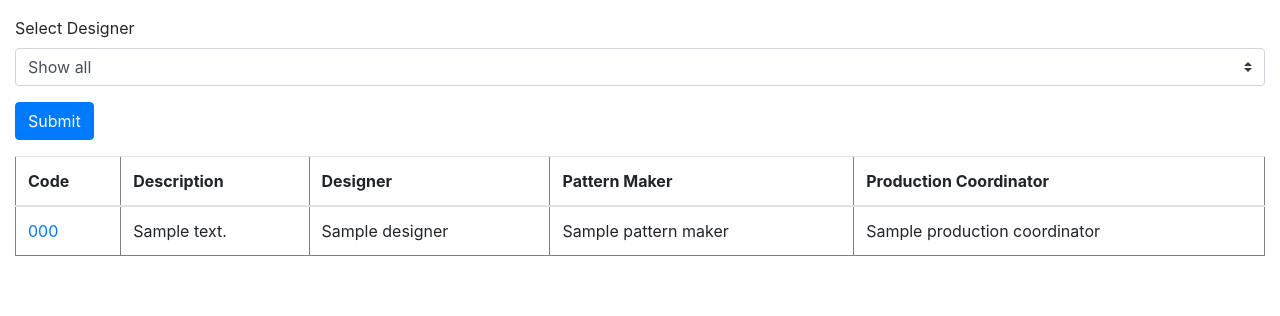
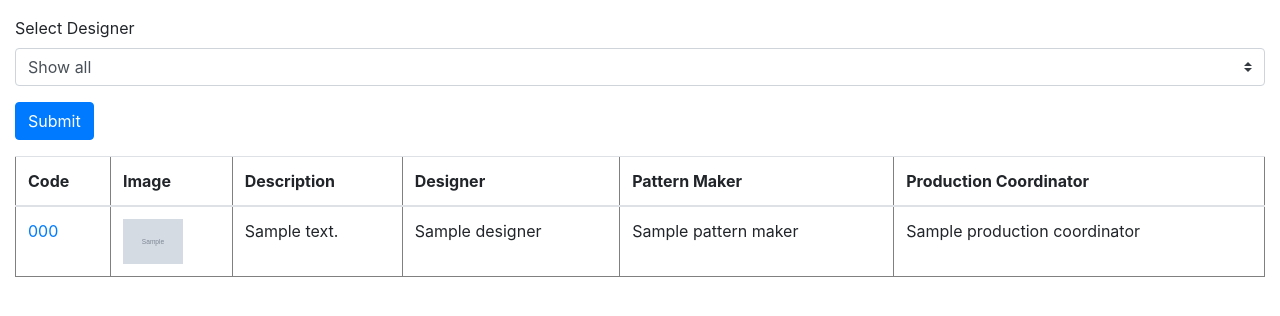
Before and after one commit to tamirrrdorrron/plm, a Django app: template plm/templates/plm/index.html in a window 1280 px wide. Shown: the part 56-372 px from the top of the page. Run offline with Django 3.2, Linux system fonts and the light colour scheme; the template is opened without the code that fills it: most values are stand-ins (such as "Sample title", 1, 10 or a date in 2020); grey boxes marked "Sample" are stand-in pictures; some libraries are stand-ins or nearby versions.

Commit message:
added style image to model and home page

```diff
--- a/plm/models.py
+++ b/plm/models.py
@@ -45,6 +45,7 @@ class Product(models.Model):
     designer = models.ForeignKey(Designer, on_delete=models.PROTECT)
     production_coordinator = models.ForeignKey(ProductionCoordinator, on_delete=models.PROTECT)
     pattern_maker = models.ForeignKey(PatternMaker, on_delete=models.PROTECT)
+    photo = models.ImageField(upload_to='styles')
 
     def __str__(self):
         return "%s %s" % (self.code, self.short_description)
--- a/plm/templates/plm/index.html
+++ b/plm/templates/plm/index.html
@@ -44,6 +44,8 @@
 
         <th>Code</th>
 
+        <th>Image</th>
+
         <th>Description</th>
 
         <th>Designer</th>
@@ -59,6 +61,8 @@
     <tr>
 
         <td><a href="/style/{{ product.code }}" target="_blank">{{ product.code }}</a></td>
+
+        <td><img src="{{ product.photo.url}}" width="60"></td>
 
         <td>{{ product.short_description }}</td>
 
--- a/plm/templates/plm/materials.html
+++ b/plm/templates/plm/materials.html
@@ -24,7 +24,7 @@
 
     <tr>
 
-        <td><img src="{{ material.photo.url}}" width="120"></td>
+        <td><img src="{{ material.photo.url }}" width="120"></td>
 
         <td>{{ material.code }}</td>
 
```
Also changed, not shown: 1 other file.
